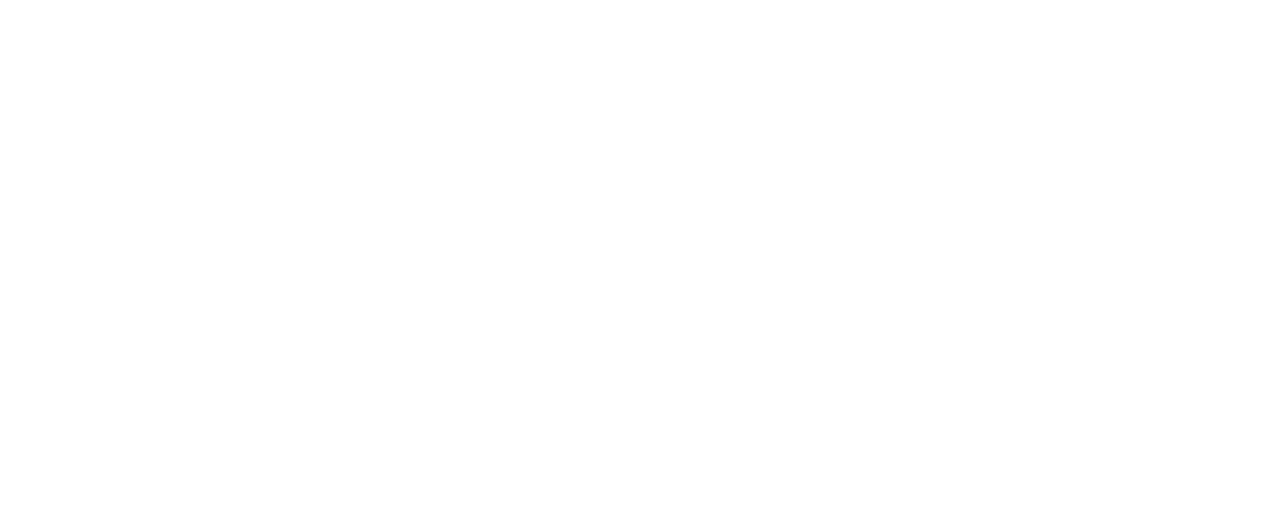
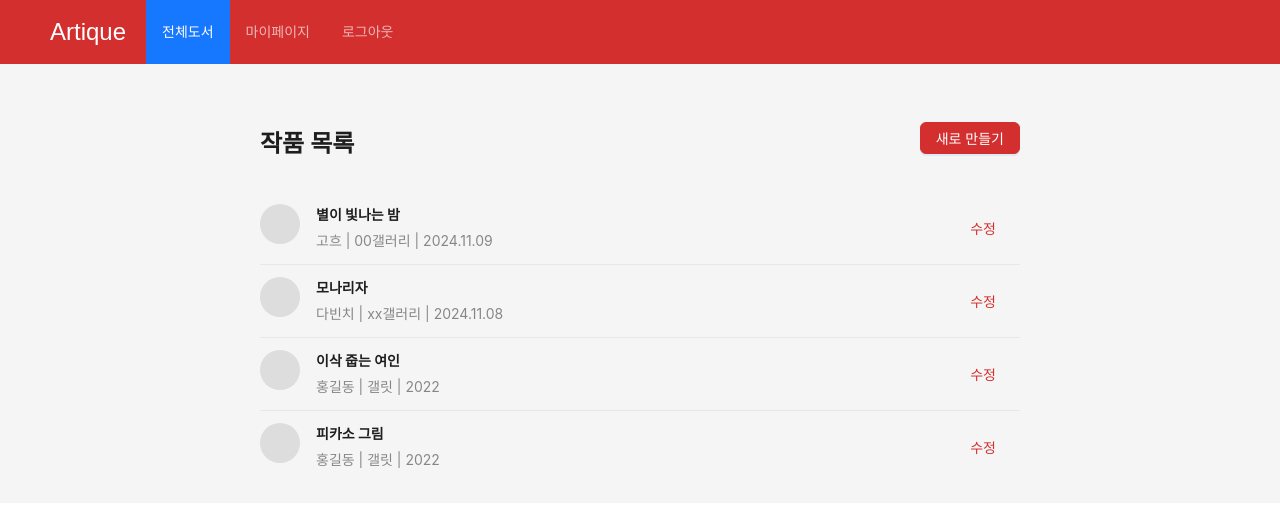
Before and after one commit to hyeok1235/Artique_front, a React (Create React App) app: page /adminview/main in a window 1280 px wide. Before the commit this address had no page. Shown: the top 506 px of the page. Built offline with nearby package versions, Linux system fonts and the light colour scheme.

Commit message:
admin second

```diff
--- a/src/App.js
+++ b/src/App.js
@@ -3,6 +3,7 @@
 import UserView from './components/UserView';  // Import UserView component
 import AdminView from './components/AdminView';  // Import AdminView component
 import Main from './components/section/Main';  // If you want to keep Main as a default route
+import AdminList from './components/pages/adminview/AdminList';
 
 function App() {
   return (
@@ -13,6 +14,7 @@
 
         {/* Route for AdminView */}
         <Route path="/adminview" element={<AdminView />} />
+        <Route path="/adminview/main" element={<AdminList />} />
 
         {/* Optionally, add a default route */}
         <Route path="/" element={<Main />} />
--- a/src/components/AdminView.jsx
+++ b/src/components/AdminView.jsx
@@ -1,5 +1,6 @@
 import React from 'react';
 import { Button, Checkbox, Form, Input } from 'antd';
+
 const onFinish = async (values) => {
   console.log('Success:', values);
   try {
@@ -16,9 +17,11 @@
     console.error('Error:', error);
   }
 };
+
 const onFinishFailed = (errorInfo) => {
   console.log('Failed:', errorInfo);
 };
+
 const AdminView = () => (
   <div style={{ display: 'flex', justifyContent: 'center', alignItems: 'center', height: '100vh' }}>
     <Form
--- /dev/null
+++ b/src/components/pages/adminview/AdminList.jsx
@@ -0,0 +1,55 @@
+import React from 'react';
+import '../../../style/AdminList.css';
+import { Layout, Menu, List, Avatar, Button, Typography } from 'antd';
+
+const { Header, Content } = Layout;
+const { Title } = Typography;
+
+function AdminList() {
+  const artworks = [
+    { title: '별이 빛나는 밤', author: '고흐', gallery: '00갤러리', date: '2024.11.09' },
+    { title: '모나리자', author: '다빈치', gallery: 'xx갤러리', date: '2024.11.08' },
+    { title: '이삭 줍는 여인', author: '홍길동', gallery: '갤릿', date: '2022' },
+    { title: '피카소 그림', author: '홍길동', gallery: '갤릿', date: '2022' },
+  ];
+
+  return (
+    <Layout className="layout">
+      <Header style={{ backgroundColor: '#d32f2f' }}>
+        <div className="logo">Artique</div>
+        <Menu theme="dark" mode="horizontal" defaultSelectedKeys={['1']} style={{ backgroundColor: '#d32f2f' }}>
+          <Menu.Item key="1">전체도서</Menu.Item>
+          <Menu.Item key="2">마이페이지</Menu.Item>
+          <Menu.Item key="3">로그아웃</Menu.Item>
+        </Menu>
+      </Header>
+      <Content style={{ padding: '0 50px', marginTop: '20px' }}>
+        <div className="artwork-list">
+          <div className="list-header">
+            <Title level={3}>작품 목록</Title>
+            <Button type="primary" style={{ backgroundColor: '#d32f2f', borderColor: '#d32f2f' }}>
+              새로 만들기
+            </Button>
+          </div>
+          <List
+            itemLayout="horizontal"
+            dataSource={artworks}
+            renderItem={item => (
+              <List.Item
+                actions={[<Button type="link" style={{ color: '#d32f2f' }}>수정</Button>]}
+              >
+                <List.Item.Meta
+                  avatar={<Avatar shape="circle" size="large" style={{ backgroundColor: '#ddd' }} />}
+                  title={<a href="#">{item.title}</a>}
+                  description={`${item.author} | ${item.gallery} | ${item.date}`}
+                />
+              </List.Item>
+            )}
+          />
+        </div>
+      </Content>
+    </Layout>
+  );
+}
+
+export default AdminList;
--- a/src/components/section/Header.jsx
+++ b/src/components/section/Header.jsx
@@ -2,8 +2,8 @@
 
 export default function Header() {
     return (
-        <div>
+        <header>
             <h1>Header</h1>
-        </div>
+        </header>
     );
 }
--- /dev/null
+++ b/src/style/AdminList.css
@@ -0,0 +1,24 @@
+/* AdminList.css */
+.layout {
+    font-family: Arial, sans-serif;
+  }
+
+  .logo {
+    color: white;
+    font-size: 24px;
+    float: left;
+    margin-right: 20px;
+  }
+
+  .artwork-list {
+    padding: 20px;
+    max-width: 800px;
+    margin: 0 auto;
+  }
+
+  .list-header {
+    display: flex;
+    justify-content: space-between;
+    align-items: center;
+    margin-bottom: 20px;
+  }
```
